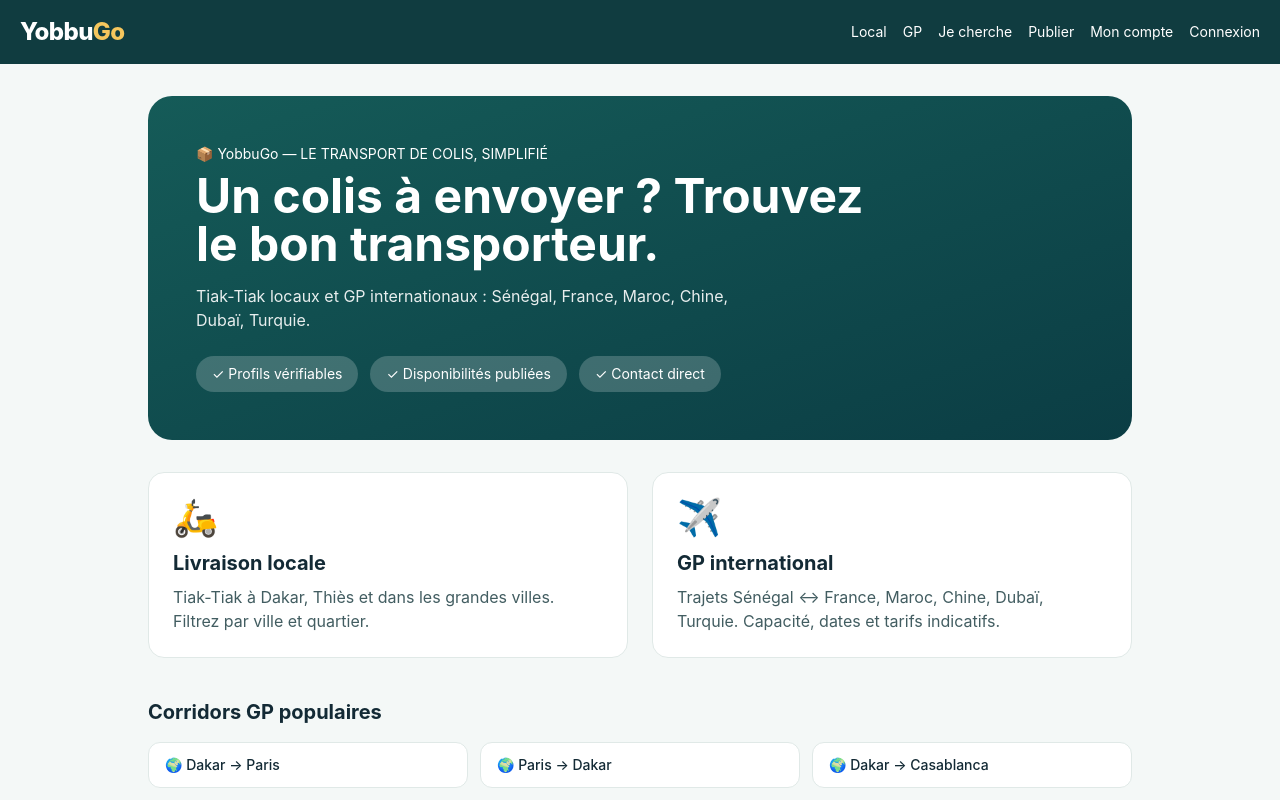
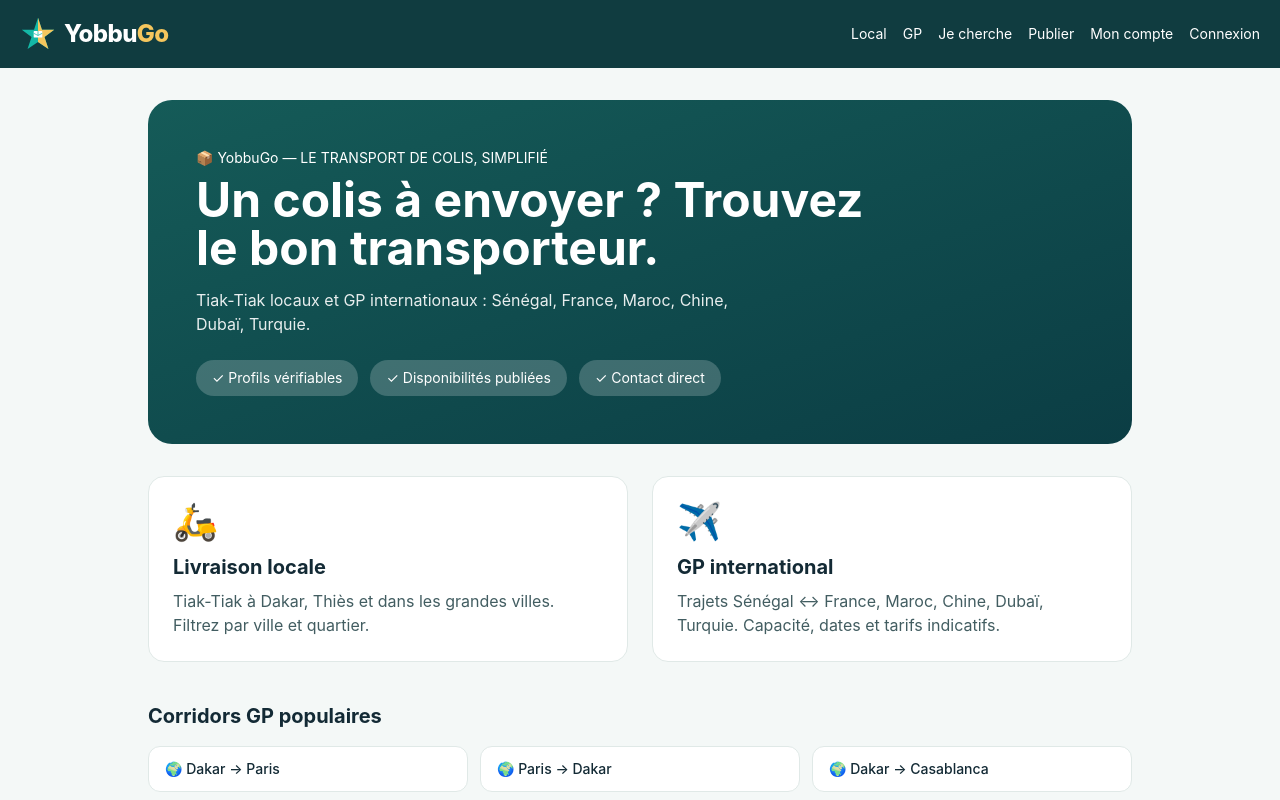
Before and after one commit to rspaie24-rgb/tiakgp-connect, a Next.js app: page / in a window 1280 px wide. Shown: the top 800 px of the page. Built offline with nearby package versions, Linux system fonts and the light colour scheme.

Commit message:
feat: add star + package logo in header

```diff
--- a/app/layout.tsx
+++ b/app/layout.tsx
@@ -1,10 +1,11 @@
 import type { Metadata } from "next";
 import Link from "next/link";
+import { Logo } from "@/components/Logo";
 import "./globals.css";
 
 export const metadata: Metadata = {
   title: "YobbuGo",
-  description: "Marketplace de transport de colis — Tiak-Tiak local et GP international (Sénégal ↔ France)",
+  description: "Marketplace de transport de colis — Tiak-Tiak local et GP international",
 };
 
 export default function RootLayout({
@@ -16,8 +17,11 @@ export default function RootLayout({
     <html lang="fr">
       <body className="min-h-screen antialiased flex flex-col">
         <header className="bg-[#103c40] text-white px-5 py-4 flex items-center justify-between gap-4">
-          <Link href="/" className="font-extrabold text-2xl tracking-tight shrink-0">
-            Yobbu<span className="text-[#f5c65d]">Go</span>
+          <Link href="/" className="flex items-center gap-2 shrink-0">
+            <Logo className="w-9 h-9" />
+            <span className="font-extrabold text-2xl tracking-tight">
+              Yobbu<span className="text-[#f5c65d]">Go</span>
+            </span>
           </Link>
           <nav className="flex gap-3 sm:gap-4 text-sm flex-wrap justify-end">
             <Link href="/local" className="hover:underline">Local</Link>
--- /dev/null
+++ b/components/Logo.tsx
@@ -0,0 +1,24 @@
+export function Logo({ className = "w-10 h-10" }: { className?: string }) {
+  return (
+    <svg
+      viewBox="0 0 100 100"
+      className={className}
+      xmlns="http://www.w3.org/2000/svg"
+      aria-label="YobbuGo"
+    >
+      {/* Étoile bicolore */}
+      <path
+        d="M50 5 L61 38 L95 38 L68 58 L79 92 L50 72 L21 92 L32 58 L5 38 L39 38 Z"
+        fill="#14b8a6"
+      />
+      <path
+        d="M50 5 L61 38 L95 38 L68 58 L79 92 L50 72 L50 5 Z"
+        fill="#f5c65d"
+      />
+      {/* Colis */}
+      <rect x="38" y="42" width="24" height="18" rx="2" fill="white" />
+      <path d="M38 48 L50 54 L62 48" stroke="#14b8a6" strokeWidth="2" fill="none" />
+      <line x1="50" y1="42" x2="50" y2="54" stroke="#14b8a6" strokeWidth="2" />
+    </svg>
+  );
+}
```
